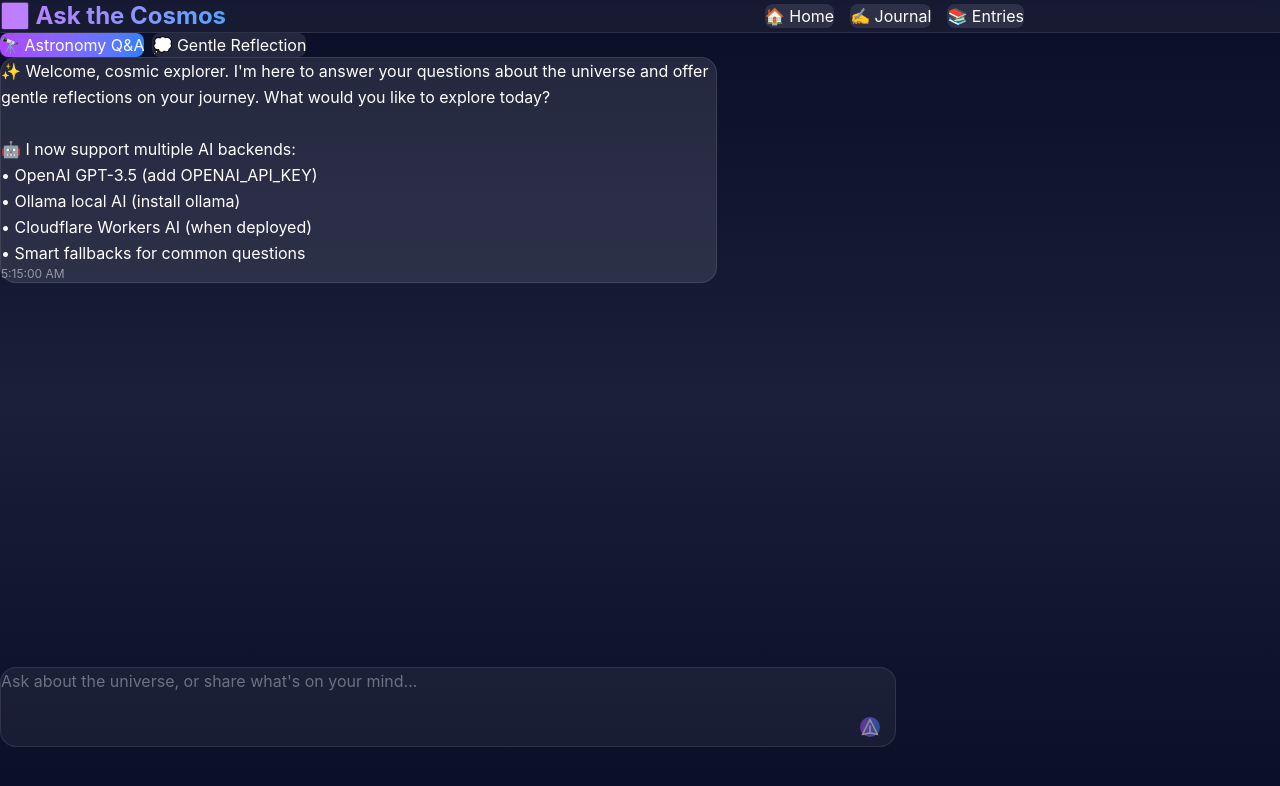
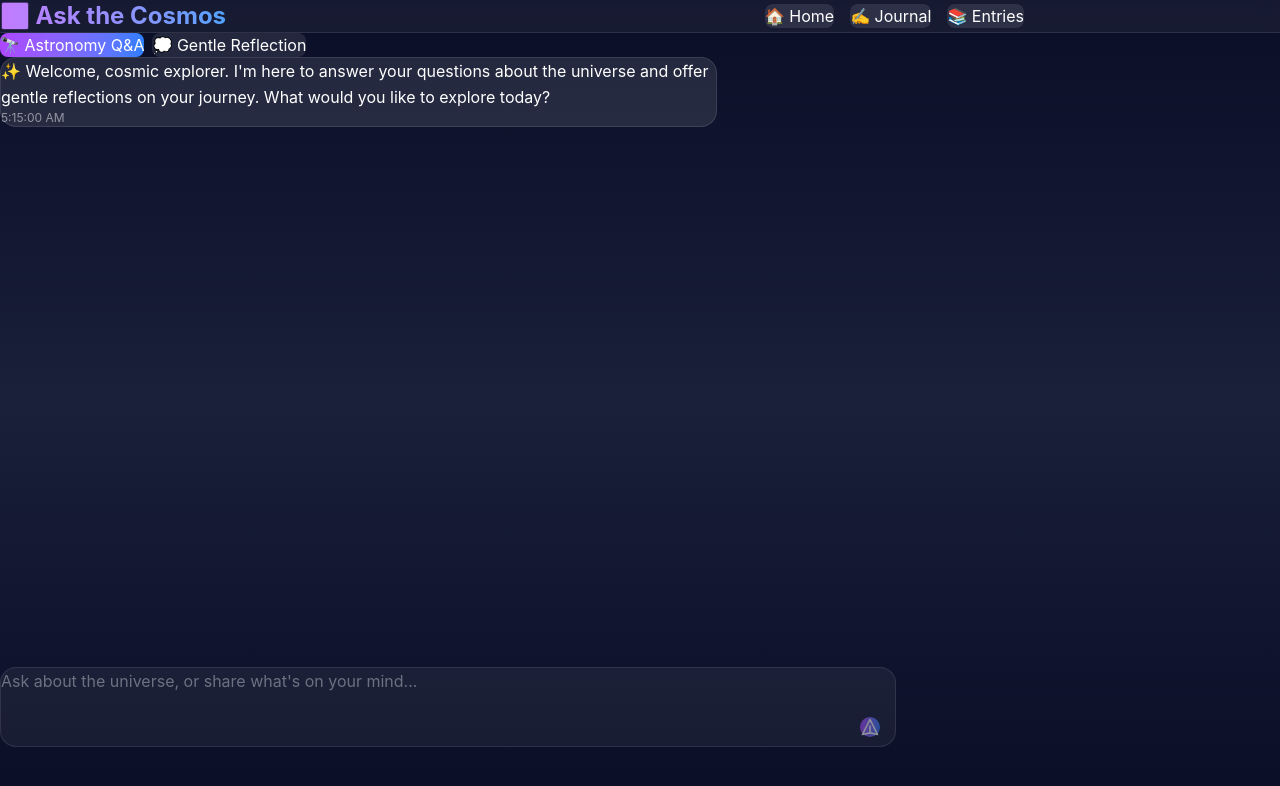
Before and after one commit to PeterChen125/hacktx25, a Next.js app: page /cosmos in a window 1280 px wide. Shown: the top 786 px of the page. Built offline with nearby package versions, Linux system fonts and the light colour scheme.

Commit message:
modify the assistant response

```diff
--- a/src/app/cosmos/page.tsx
+++ b/src/app/cosmos/page.tsx
@@ -18,7 +18,7 @@ export default function CosmosPage() {
       id: '1',
       role: 'assistant',
       content:
-        "✨ Welcome, cosmic explorer. I'm here to answer your questions about the universe and offer gentle reflections on your journey. What would you like to explore today?\n\n🤖 I now support multiple AI backends:\n• OpenAI GPT-3.5 (add OPENAI_API_KEY)\n• Ollama local AI (install ollama)\n• Cloudflare Workers AI (when deployed)\n• Smart fallbacks for common questions",
+        "✨ Welcome, cosmic explorer. I'm here to answer your questions about the universe and offer gentle reflections on your journey. What would you like to explore today?",
       timestamp: Date.now(),
     },
   ]);
```
